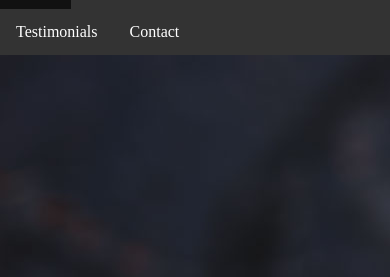
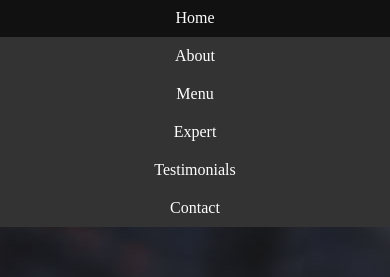
Before and after one commit to PoloBongo/site_exemple_online_tuto, a plain HTML site: page site/index.html in a window 390 px wide. Shown: the top 277 px of the page. Drawn offline with Linux system fonts and the light colour scheme.

Commit message:
Add files via upload

```diff
--- a/site/css/style.css
+++ b/site/css/style.css
@@ -433,8 +433,9 @@ img {
         bottom: 920px;
     }
     ul.topnav {
+        justify-content: flex-end;
         position: relative;
-        bottom: 914px;
+        bottom: 915px!important;
         width: 100%;
     }
 }
@@ -765,16 +766,20 @@ img {
     }
 }
 
-@media screen and (max-width: 600px) {
+@media (max-width: 900px) {
 
     ul.topnav li.right,
     ul.topnav li {
         float: none;
+        clear: both;
     }
 
     ul.topnav {
+        display: flex;
+        flex-direction: column;
+        justify-content: center;
         position: relative;
-        bottom: 914px;
+        bottom: 915px!important;
         width: 100%;
     }
 }
--- a/site/index.html
+++ b/site/index.html
@@ -16,20 +16,22 @@
             overflow: hidden;
             background-color: #333;
             position: relative;
-            bottom: 951px;
+            bottom: 950px;
             width: 100%;
-
+            display: flex;
+            justify-content: flex-end;
         }
 
         ul.topnav li {
-            float: left;
+            float: right;
+            clear: both;
         }
 
         ul.topnav li a {
             display: block;
             color: white;
             text-align: center;
-            padding: 14px 16px;
+            padding: 10px 16px;
             text-decoration: none;
         }
 
@@ -43,6 +45,7 @@
 
         ul.topnav li.right {
             float: right;
+            clear: both;
         }
     </style>
 
@@ -59,12 +62,14 @@
     </div>
     <div>
         <ul class="topnav">
+
             <li><a href="#bg">Home</a></li>
             <li><a href="#about">About</a></li>
             <li><a href="#menu">Menu</a></li>
             <li><a href="#expert">Expert</a></li>
             <li><a href="#bg2">Testimonials</a></li>
             <li><a href="#contact">Contact</a></li>
+
         </ul>
     </div>
 
```
